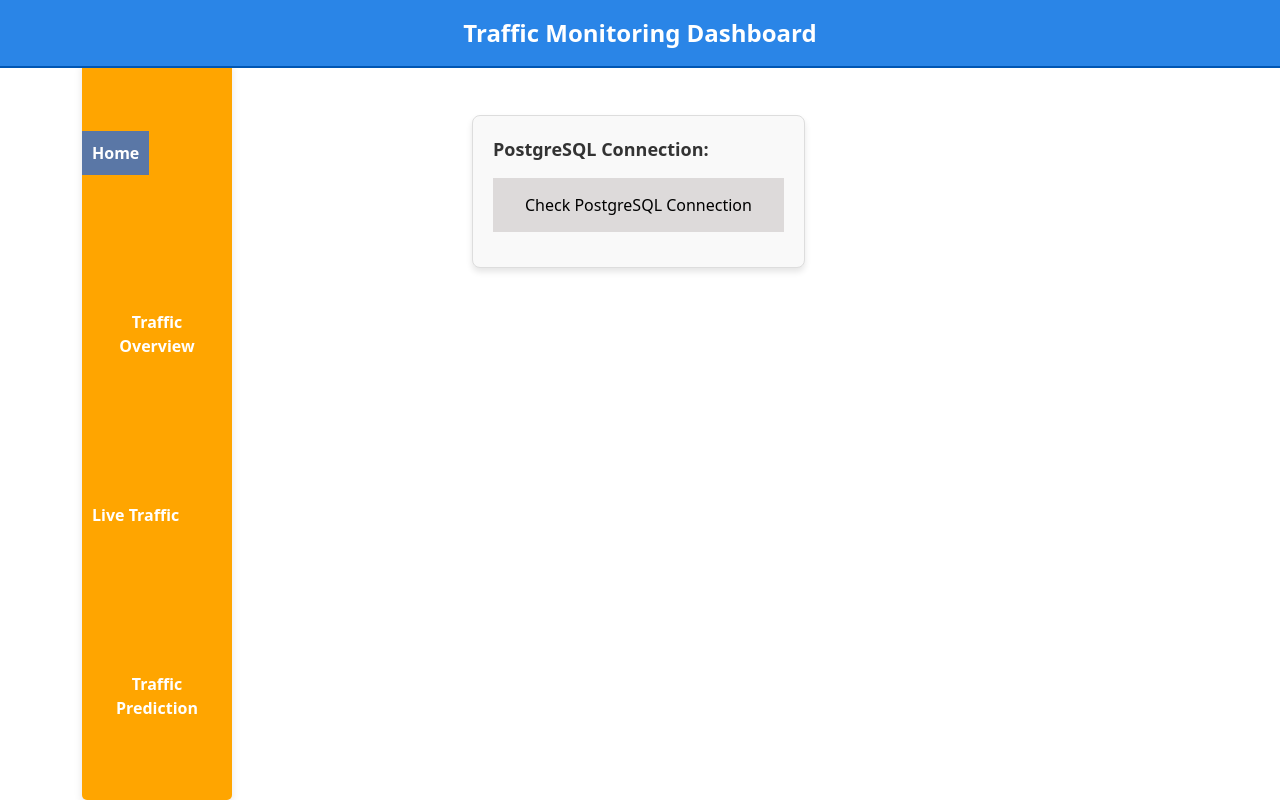
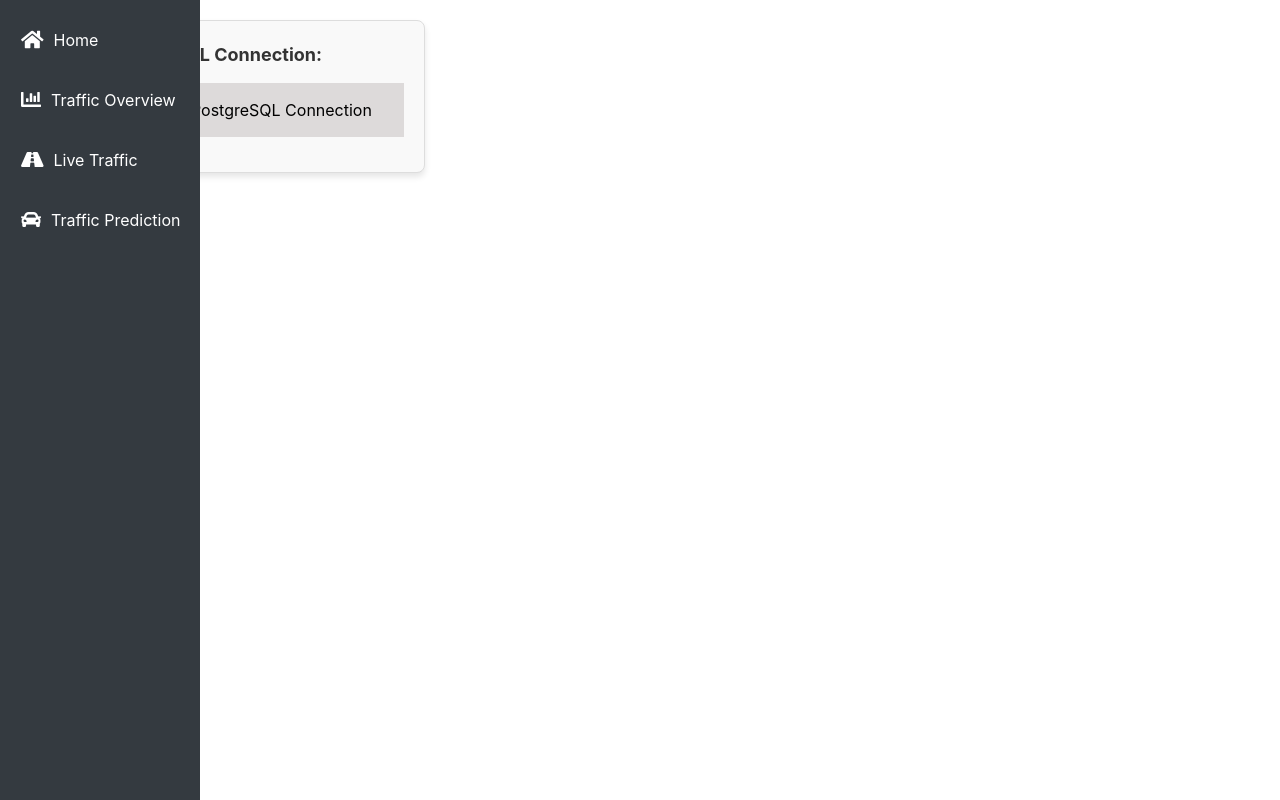
Before and after one commit to bethanyjxy/TrafficMonitoringArchitecture, a Flask app: page / in a window 1280 px wide. Run offline with Flask 3, Linux system fonts and the light colour scheme.

Commit message:
modified navbar

```diff
--- a/app/routes/template_routes.py
+++ b/app/routes/template_routes.py
@@ -108,7 +108,7 @@
     return render_template('liveTraffic.html', map_html=map_html, erp_data=erp_data, incidents=incidents_data)
 
 
-@live_traffic_blueprint.route('/traffic_overview')
+@templates_blueprint.route('/traffic_overview')
 def traffic_overview():
 
     return render_template('trafficOverview.html')
--- a/app/static/css/navbar.css
+++ b/app/static/css/navbar.css
@@ -3,6 +3,8 @@
     margin: 0;
     padding: 0;
 }
+@import url('https://cdnjs.cloudflare.com/ajax/libs/font-awesome/5.15.4/css/all.min.css');
+
 
 /* Header styles */
 .header {
@@ -15,53 +17,84 @@
     border-bottom: 2px solid #0056b3;
     width: 100%;
     box-sizing: border-box;
+}
+/* Base styles for the sidebar */
+.sidebar {
     position: fixed;
+    left: 0;
     top: 0;
-    left: 0;
-    z-index: 1000; /* Ensure it is above other content */
+    width: 60px; /* Collapsed width showing only icons */
+    height: 100%;
+    background-color: #343a40;
+    transition: width 0.3s ease;
+    overflow-x: hidden;
+    z-index: 1000;
 }
 
-/* Style for the navigation bar */
-.navbar {
-    background-color: orange;
-    padding: 10px;
-    border-radius: 5px;
-    box-shadow: 0 4px 8px rgba(0, 0, 0, 0.1);
-    width: 150px;
-    height: calc(100vh - 60px); /* Full height minus header height */
-    position: fixed;
-    top: 60px; /* Position below the header; adjust based on header height */
-    left: 0;
-    overflow-y: auto;
-}
-
-/* Style for links inside the navigation bar */
-.navbar .nav-link {
-    display: block;
-    color: white;
-    text-align: center;
-    padding: 10px;
-    text-decoration: none;
-    font-size: 16px;
-    font-weight: bold;
-    transition: background-color 0.3s, color 0.3s;
-}
-
-/* Change the color of links on hover */
-.navbar .nav-link:hover {
-    background-color: #9fa7c3;
-    color: black;
-}
-
-/* Style for the active link */
-.navbar .nav-link.active {
-    background-color: #5a77a6;
+.sidebar-content {
+    padding: 5px;
     color: white;
 }
 
-/* Main content styles */
-.content {
-    margin-left: 220px;
-    padding: 20px;
-    margin-top: 75px;
+.sidebar ul {
+    list-style-type: none;
+    padding: 0;
 }
+
+.sidebar ul li {
+    margin: 15px 0;
+}
+
+.sidebar ul li a {
+    color: white;
+    display: flex;
+    align-items: center;
+    text-decoration: none;
+    margin-bottom: 20px;
+}
+
+.sidebar ul li a i {
+    font-size: 20px;
+    margin-right: 10px;
+}
+
+/* Hide text when sidebar is collapsed */
+.sidebar ul li a .menu-text {
+    display: none;
+    white-space: nowrap;
+}
+
+/* Expand sidebar on hover */
+.sidebar:hover {
+    width: 200px; /* Expanded width */
+}
+
+.sidebar:hover .menu-text {
+    display: inline-block; /* Show text when expanded */
+}
+
+/* Ensure main content is not affected */
+.main-content {
+    margin-right: 10px; /* Adjust as necessary */
+}
+
+/* The hidden trigger zone for hover detection */
+.trigger-zone {
+    position: fixed;
+    left: 0;
+    top: 0;
+    width: 10px; /* Small strip for hovering */
+    height: 100%;
+    z-index: 999; /* Make sure it's on top */
+}
+
+/* Hovering over the trigger zone reveals the sidebar */
+.trigger-zone:hover + .sidebar {
+    left: 0;
+}
+
+@media (max-width: 768px) {
+    .sidebar {
+        left: -200px;
+    }
+}
--- a/app/templates/navbar.html
+++ b/app/templates/navbar.html
@@ -4,19 +4,50 @@
     <meta charset="UTF-8">
     <meta name="viewport" content="width=device-width, initial-scale=1.0">
     <title>Document</title>
-    <link rel="stylesheet" href="/static/css/navbar.css">
-    <link rel="stylesheet" href="/static/css/header.css"> <!-- Link to the new CSS file -->
-    <link href="https://cdn.jsdelivr.net/npm/bootstrap@5.3.0-alpha3/dist/css/bootstrap.min.css" rel="stylesheet" integrity="sha384-eOJMYsd53ii+scO/bJGFsiCZc+dYE6eZg2ZDJ1zWeM9oqC/5qV5i5jMVWn/tTq35" crossorigin="anonymous">
-</head>
+    <link rel="stylesheet" href="/static/css/navbar.css"><!-- Link to the new CSS file -->
+    <link rel="stylesheet" href="https://cdn.jsdelivr.net/npm/bootstrap@4.6.2/dist/css/bootstrap.min.css" integrity="sha384-xOolHFLEh07PJGoPkLv1IbcEPTNtaed2xpHsD9ESMhqIYd0nLMwNLD69Npy4HI+N" crossorigin="anonymous">
+    <link rel="stylesheet" href="https://cdnjs.cloudflare.com/ajax/libs/font-awesome/5.15.4/css/all.min.css">
+
     <body>
         <header class="header">
             Traffic Monitoring Dashboard
         </header>
-    <div class="navbar">
-        <a class="nav-link {% if request.path == '/' %}active{% endif %}" href="/">Home</a>
-        <a class="nav-link {% if request.path == '/traffic_overview' %}active{% endif %}" href="/traffic_overview">Traffic Overview</a>
-        <a class="nav-link {% if request.path == '/live_traffic' %}active{% endif %}" href="/live_traffic">Live Traffic</a>
-        <a class="nav-link {% if request.path == '/traffic_prediction' %}active{% endif %}" href="/traffic_prediction">Traffic Prediction</a>
+        <div class="trigger-zone"></div>
+
+        <div class="sidebar">
+            <div class="sidebar-content">
+                <ul>
+                    <li>
+                        <a class="nav-link {% if request.path == '/' %}active{% endif %}" href="/">
+                            <i class="fas fa-home"></i>
+                            <span class="menu-text">Home</span>
+                        </a>
+                    </li>
+                    <li>
+                        <a class="nav-link {% if request.path == '/traffic_overview' %}active{% endif %}" href="/traffic_overview">
+                            <i class="fas fa-chart-bar"></i>
+                            <span class="menu-text">Traffic Overview</span>
+                        </a>
+                    </li>
+                    <li>
+                        <a class="nav-link {% if request.path == '/live_traffic' %}active{% endif %}" href="/live_traffic">
+                            <i class="fas fa-road"></i>
+                            <span class="menu-text">Live Traffic</span>
+                        </a>
+                    </li>
+                    <li>
+                        <a class="nav-link {% if request.path == '/traffic_prediction' %}active{% endif %}" href="/traffic_prediction">
+                            <i class="fas fa-car"></i>
+                            <span class="menu-text">Traffic Prediction</span>
+                        </a>
+                    </li>
+                </ul>
             </div>
+        </div>
+
+
+        <script src="https://cdn.jsdelivr.net/npm/jquery@3.5.1/dist/jquery.slim.min.js" integrity="sha384-DfXdz2htPH0lsSSs5nCTpuj/zy4C+OGpamoFVy38MVBnE+IbbVYUew+OrCXaRkfj" crossorigin="anonymous"></script>
+        <script src="https://cdn.jsdelivr.net/npm/bootstrap@4.6.2/dist/js/bootstrap.bundle.min.js" integrity="sha384-Fy6S3B9q64WdZWQUiU+q4/2Lc9npb8tCaSX9FK7E8HnRr0Jz8D6OP9dO5Vg3Q9ct" crossorigin="anonymous"></script>
     </body>
+
 </html>
```
Also changed, not shown: app/static/css/livetraffic.css (+8 -21 lines), app/templates/base.html (added, +18 -0 lines), app/templates/liveTraffic.html (+6 -3 lines), 1 other file. Lines whose indentation alone changed are shown as unchanged.
